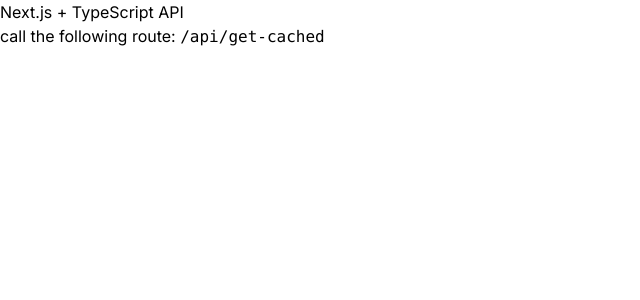
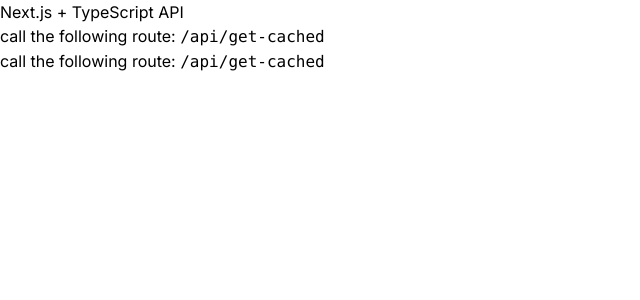
Before and after one commit to DamienDeSousa/route-caching, a Next.js app: page / in a window 1280 px wide. Shown: the top 300 px of the page, without its empty margins (0-640 px from the left). Built offline with nearby package versions, Linux system fonts and the light colour scheme.

Commit message:
add dynamic route

```diff
--- /dev/null
+++ b/app/api/get-dynamic/route.ts
@@ -0,0 +1,11 @@
+import { NextResponse } from "next/server";
+
+export const dynamic = "force-dynamic";
+
+export async function GET() {
+  console.log(
+    "I'm a dynamic route, so you will see this message in logs every time I'm called"
+  );
+
+  return NextResponse.json({ message: "Hello from a dynamic route!" });
+}
--- a/app/page.tsx
+++ b/app/page.tsx
@@ -5,6 +5,9 @@
       <p>
         call the following route: <code>/api/get-cached</code>
       </p>
+      <p>
+        call the following route: <code>/api/get-cached</code>
+      </p>
     </div>
   );
 }
```
